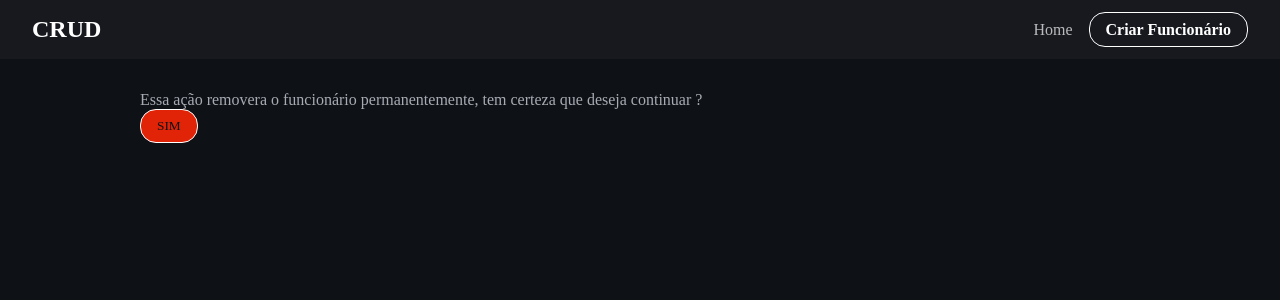
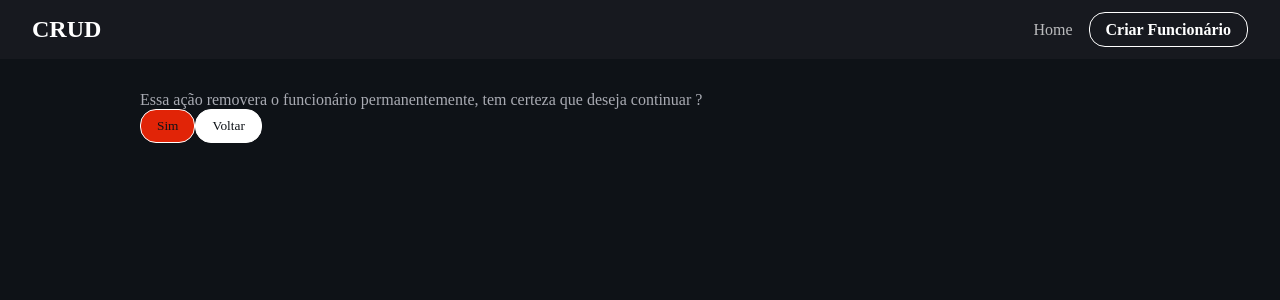
Before and after one commit to alexmota-dev/Teste-NEWM-Front, a React (Vite) app: page /funcionario-delete/1 in a window 1280 px wide. Shown: the top 300 px of the page. Built offline with nearby package versions, Linux system fonts and the light colour scheme; a web font is replaced by a local one.

Commit message:
criando button voltar da pagina delete

```diff
--- a/src/components/DeletarFuncionario.jsx
+++ b/src/components/DeletarFuncionario.jsx
@@ -23,12 +23,20 @@ const DeletarFuncionario = () => {
                   Essa ação removera o funcionário permanentemente, tem certeza que deseja continuar ?
               </p>
               <button
-              onClick={()=>
-              {
-                  destroy();
-              }}
-              className='btn-delete'>
-              SIM
+                onClick={()=>
+                {
+                    destroy();
+                }}
+                className='btn-delete'>
+                Sim
+              </button>
+              <button
+                className='btn'
+                onClick={()=>
+                {
+                  navigate("/");
+                }}>
+                Voltar
               </button>
           </div>
       </div>
```
